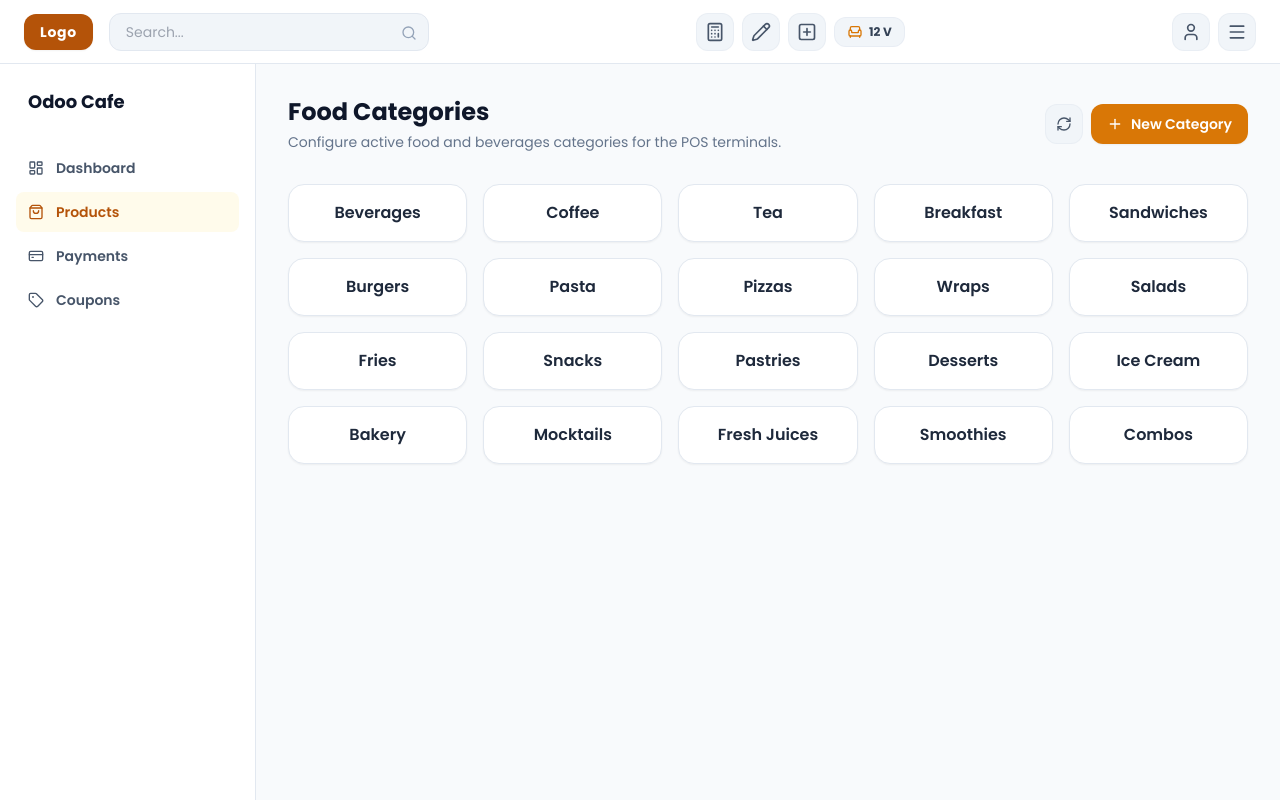
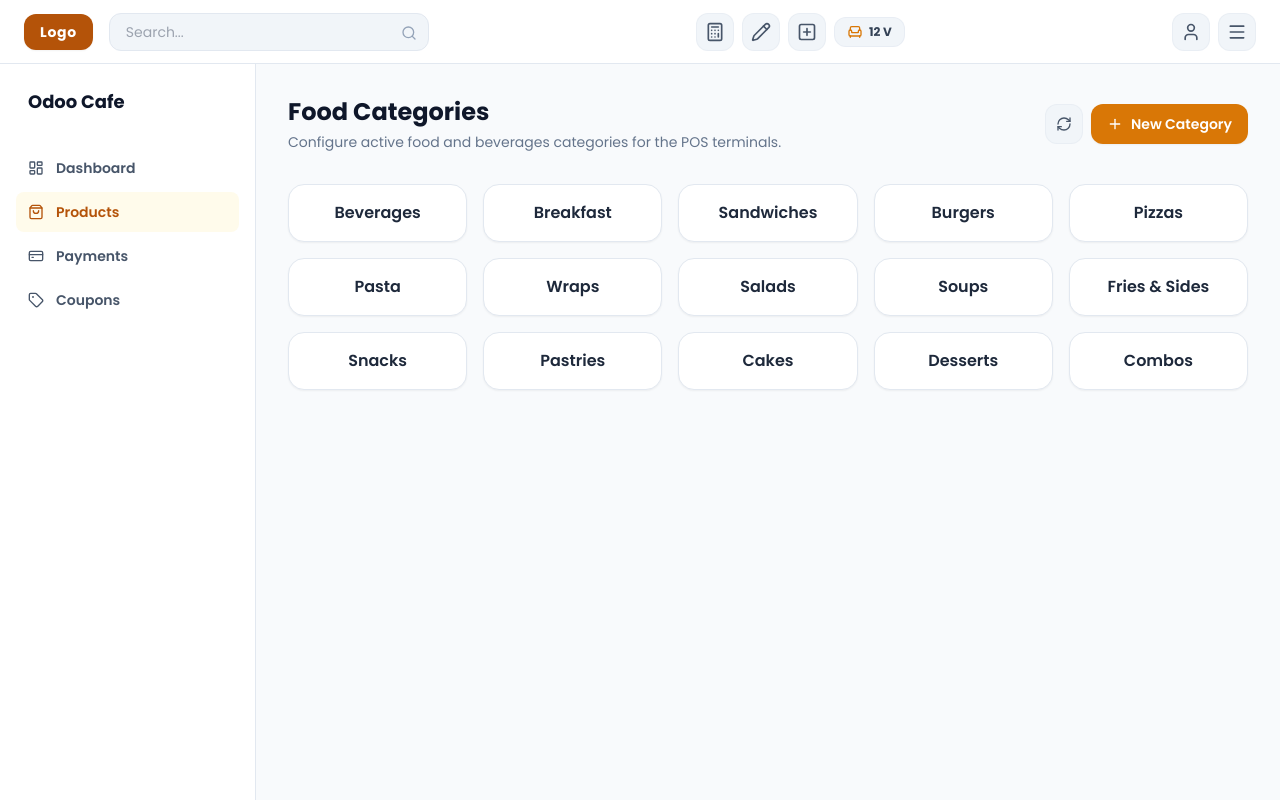
Before and after one commit to venkatsundar1804-ux/Odoo-Cafe, a React (Vite) app: page /admin/products in a window 1280 px wide. Built offline with nearby package versions, Linux system fonts and the light colour scheme; no server answers.

Commit message:
feat(pos): update mock categories to match newly revised team JSON file

```diff
--- a/src/data/mockCategories.js
+++ b/src/data/mockCategories.js
@@ -1,102 +1,62 @@
 export const mockCategories = [
   {
     "id": 1,
-    "name": "Beverages",
-    "color": "#F59E0B"
+    "name": "Beverages"
   },
   {
     "id": 2,
-    "name": "Coffee",
-    "color": "#F97316"
+    "name": "Breakfast"
   },
   {
     "id": 3,
-    "name": "Tea",
-    "color": "#EF4444"
+    "name": "Sandwiches"
   },
   {
     "id": 4,
-    "name": "Breakfast",
-    "color": "#DC2626"
+    "name": "Burgers"
   },
   {
     "id": 5,
-    "name": "Sandwiches",
-    "color": "#22C55E"
+    "name": "Pizzas"
   },
   {
     "id": 6,
-    "name": "Burgers",
-    "color": "#84CC16"
+    "name": "Pasta"
   },
   {
     "id": 7,
-    "name": "Pasta",
-    "color": "#EAB308"
+    "name": "Wraps"
   },
   {
     "id": 8,
-    "name": "Pizzas",
-    "color": "#F43F5E"
+    "name": "Salads"
   },
   {
     "id": 9,
-    "name": "Wraps",
-    "color": "#FB7185"
+    "name": "Soups"
   },
   {
     "id": 10,
-    "name": "Salads",
-    "color": "#A16207"
+    "name": "Fries & Sides"
   },
   {
     "id": 11,
-    "name": "Fries",
-    "color": "#8B5CF6"
+    "name": "Snacks"
   },
   {
     "id": 12,
-    "name": "Snacks",
-    "color": "#6366F1"
+    "name": "Pastries"
   },
   {
     "id": 13,
-    "name": "Pastries",
-    "color": "#06B6D4"
+    "name": "Cakes"
   },
   {
     "id": 14,
-    "name": "Desserts",
-    "color": "#EC4899"
+    "name": "Desserts"
   },
   {
     "id": 15,
-    "name": "Ice Cream",
-    "color": "#D946EF"
-  },
-  {
-    "id": 16,
-    "name": "Bakery",
-    "color": "#C084FC"
-  },
-  {
-    "id": 17,
-    "name": "Mocktails",
-    "color": "#14B8A6"
-  },
-  {
-    "id": 18,
-    "name": "Fresh Juices",
-    "color": "#3B82F6"
-  },
-  {
-    "id": 19,
-    "name": "Smoothies",
-    "color": "#10B981"
-  },
-  {
-    "id": 20,
-    "name": "Combos",
-    "color": "#F59E0B"
+    "name": "Combos"
   }
 ];
```
